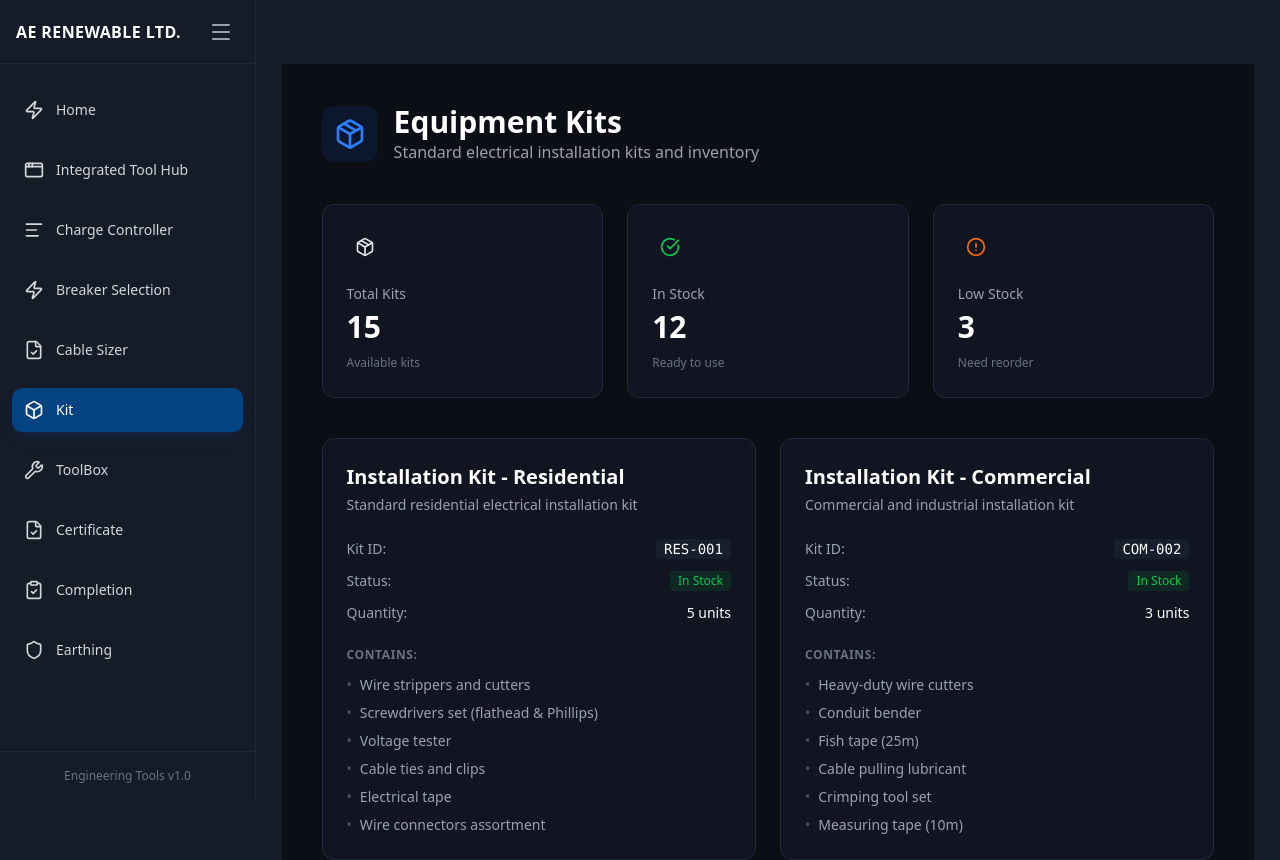
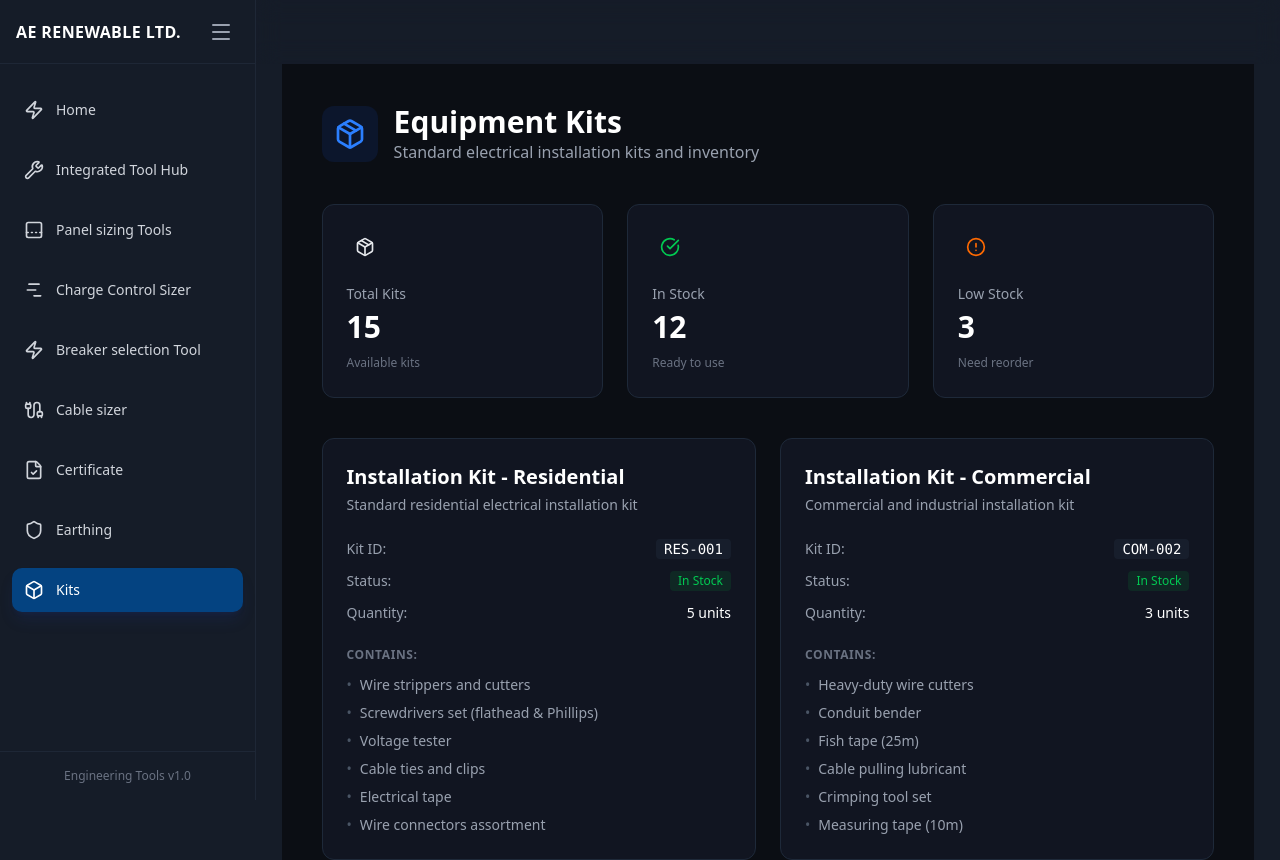
Before and after one commit to OrangeTechGuy306/ae-revamp, a React (Vite) app: page /kit in a window 1280 px wide. Shown: the top 860 px of the page. Built offline with nearby package versions, Linux system fonts and the light colour scheme.

Commit message:
rearrange the sidebar navigation items

```diff
--- a/src/components/Sidebar.tsx
+++ b/src/components/Sidebar.tsx
@@ -1,28 +1,27 @@
 import { Link, useLocation } from "react-router-dom"
 import {
     Zap,
-    AppWindow,
-    AlignLeft,
     Box,
     Wrench,
     FileCheck,
-    ClipboardCheck,
     Shield,
     Menu,
+    PanelBottomDashedIcon,
+    ChartNoAxesGantt,
+    Cable,
 } from "lucide-react"
 import { cn } from "../lib/utils"
 
 const sidebarItems = [
     { name: "Home", href: "/", icon: Zap },
-    { name: "Integrated Tool Hub", href: "/panel-sizer", icon: AppWindow },
-    { name: "Charge Controller", href: "/charge-controller", icon: AlignLeft },
-    { name: "Breaker Selection", href: "/breaker-selection", icon: Zap },
-    { name: "Cable Sizer", href: "/cable-sizer", icon: FileCheck },
-    { name: "Kit", href: "/kit", icon: Box },
-    { name: "ToolBox", href: "/toolbox", icon: Wrench },
+    { name: "Integrated Tool Hub", href: "/toolbox", icon: Wrench },
+    { name: "Panel sizing Tools", href: "/panel-sizer", icon: PanelBottomDashedIcon },
+    { name: "Charge Control Sizer", href: "/charge-controller", icon: ChartNoAxesGantt },
+    { name: "Breaker selection Tool", href: "/breaker-selection", icon: Zap },
+    { name: "Cable sizer", href: "/cable-sizer", icon: Cable },
     { name: "Certificate", href: "/certificate", icon: FileCheck },
-    { name: "Completion", href: "/completion", icon: ClipboardCheck },
     { name: "Earthing", href: "/earthing", icon: Shield },
+    { name: "Kits", href: "/kit", icon: Box },
 ]
 
 interface SidebarProps {
--- a/src/pages/Tools.tsx
+++ b/src/pages/Tools.tsx
@@ -27,7 +27,7 @@ const ToolCard = ({ title, description, icon, action, color }: ToolCardProps) =>
     const hsl = colorMap[color]?.hsl || '217 91% 60%';
     return (
         <Link to={action} className="block group">
-            <Card className="h-full bg-card/50 border-border hover:border-blue-500/50 transition-all duration-300 backdrop-blur-sm group-hover:shadow-2xl group-hover:shadow-blue-500/10">
+            <Card className="h-full bg-card/50 border-border hover:border-blue-500/50 active:border-blue-500/50 transition-all duration-300 backdrop-blur-sm group-hover:shadow-2xl group-hover:shadow-blue-500/10 group-active:shadow-2xl group-active:shadow-blue-500/10">
                 <CardHeader>
                     <div
                         className={`p-3 rounded-lg w-fit mb-3 ${colorMap[color]?.bg || 'bg-blue-500/10'}`}
@@ -46,9 +46,9 @@ const ToolCard = ({ title, description, icon, action, color }: ToolCardProps) =>
                     </CardDescription>
                 </CardHeader>
                 <CardContent>
-                    <button className="w-full group py-2 rounded-sm bg-[#111521] transition-all text-primary-foreground hover:bg-[#044381] group">
+                    <button className="w-full group py-2 rounded-sm bg-[#111521] transition-all text-primary-foreground hover:bg-[#044381] active:bg-[#044381] group">
                         Access Tool
-                        <span className="ml-2 group-hover:translate-x-1 transition-transform">→</span>
+                        <span className="ml-2 group-hover:translate-x-1 group-active:translate-x-1 transition-transform">→</span>
                     </button>
                 </CardContent>
             </Card>
```
